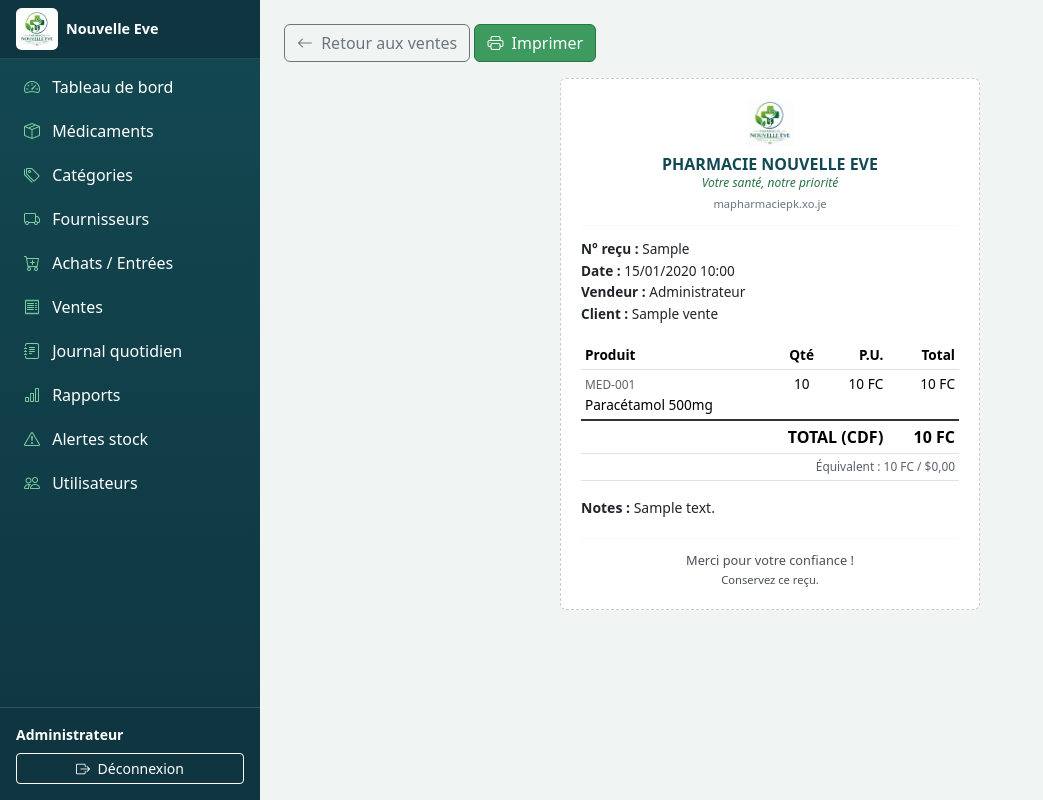
After one commit to nyenyeharry2-beep/SURVEILLANCE-DE-MOTEUR-ELECTRIQUE-AVEC-IOT, a PHP site: page /recu.php?id=1 in a window 1280 px wide. The commit adds this page. Shown: the whole page, without its empty margins (0-1043 px from the left). Run offline with PHP 8.4, Linux system fonts and the light colour scheme; a user stored in the database is signed in; data comes from the database, SQL or seed files in the repository; tables that the repository leaves empty hold one stand-in row (values such as "Sample post").

Commit message:
feat: logo compact dans menu et reçu de vente imprimable
- Logo sidebar réduit (42px) à côté du nom, libère l'espace menu
- Page recu.php avec petit logo après chaque vente
- Bouton imprimer et lien reçu dans historique ventes

Co-authored-by: nyenyeharry2-beep <nyenyeharry2-beep@users.noreply.github.com>

```diff
--- a/assets/css/app.css
+++ b/assets/css/app.css
@@ -63,24 +63,33 @@ body {
 }
 
 .sidebar-brand {
-    text-align: center;
     background-color: #0f3540;
+    border-bottom: 1px solid rgba(255, 255, 255, 0.1);
+}
+
+.app-logo-sidebar {
+    width: 42px;
+    height: 42px;
+    object-fit: contain;
+    border-radius: 0.35rem;
+    background: #ffffff;
+    padding: 2px;
+    flex-shrink: 0;
+}
+
+.sidebar-brand-text {
+    color: #ffffff !important;
+    font-size: 0.9rem;
+    font-weight: 600;
+    line-height: 1.2;
 }
 
 .sidebar-brand .app-logo {
-    max-width: 100%;
-    height: auto;
-    max-height: 120px;
-    object-fit: contain;
-    border-radius: 0.5rem;
-    background: #ffffff;
-    padding: 0.5rem;
+    display: none;
 }
 
 .sidebar-brand .brand-tagline {
-    font-size: 0.75rem;
-    color: #b8e6c8 !important;
-    font-style: italic;
+    display: none;
 }
 
 #sidebar .nav-link {
@@ -194,7 +203,7 @@ body {
 }
 
 .login-logo {
-    max-width: 220px;
+    max-width: 140px;
     width: 100%;
     height: auto;
     object-fit: contain;
@@ -220,6 +229,88 @@ body {
     color: #000;
 }
 
+/* Reçu / ticket de caisse */
+.receipt-paper {
+    max-width: 420px;
+    padding: 1.25rem;
+    border: 1px dashed #ccc;
+}
+
+.receipt-logo {
+    width: 48px;
+    height: 48px;
+    object-fit: contain;
+    margin-bottom: 0.5rem;
+}
+
+.receipt-title {
+    font-size: 1rem;
+    font-weight: 700;
+    color: var(--brand-teal-dark);
+}
+
+.receipt-tagline {
+    font-size: 0.75rem;
+    color: var(--brand-green-dark);
+    font-style: italic;
+}
+
+.receipt-url {
+    font-size: 0.7rem;
+    color: #6c757d;
+}
+
+.receipt-divider {
+    border-color: #dee2e6;
+    margin: 0.75rem 0;
+}
+
+.receipt-meta {
+    font-size: 0.85rem;
+    line-height: 1.6;
+}
+
+.receipt-table {
+    font-size: 0.85rem;
+}
+
+.receipt-total td {
+    border-top: 2px solid #333;
+    font-size: 1rem;
+}
+
+.receipt-footer {
+    font-size: 0.8rem;
+    color: #495057;
+}
+
+@media print {
+    #sidebar,
+    .receipt-actions,
+    .alert,
+    .navbar {
+        display: none !important;
+    }
+
+    #wrapper,
+    #page-content,
+    .container-fluid {
+        margin: 0 !important;
+        padding: 0 !important;
+        width: 100% !important;
+    }
+
+    .receipt-paper {
+        border: none;
+        box-shadow: none;
+        max-width: 100%;
+    }
+
+    body {
+        background: #fff !important;
+    }
+}
+
 @media (max-width: 768px) {
     #wrapper {
         flex-direction: column;
@@ -231,7 +322,8 @@ body {
         position: relative;
     }
 
-    .sidebar-brand .app-logo {
-        max-height: 80px;
+    .sidebar-brand .app-logo-sidebar {
+        width: 36px;
+        height: 36px;
     }
 }
--- a/includes/header.php
+++ b/includes/header.php
@@ -17,11 +17,11 @@ $currentPage = basename($_SERVER['PHP_SELF'], '.php');
 <?php if ($user): ?>
 <div class="d-flex" id="wrapper">
     <nav id="sidebar" class="sidebar-dark">
-        <div class="sidebar-brand p-3">
-            <a href="dashboard.php" class="text-decoration-none">
-                <img src="<?= e(appLogo()) ?>" alt="<?= e(appName()) ?>" class="app-logo d-block mx-auto">
+        <div class="sidebar-brand py-2 px-3">
+            <a href="dashboard.php" class="text-decoration-none d-flex align-items-center gap-2">
+                <img src="<?= e(appLogo()) ?>" alt="<?= e(appName()) ?>" class="app-logo-sidebar">
+                <span class="sidebar-brand-text"><?= e(appName()) ?></span>
             </a>
-            <div class="brand-tagline mt-2"><?= e(appTagline()) ?></div>
         </div>
         <ul class="nav flex-column p-2">
             <li class="nav-item">
--- /dev/null
+++ b/recu.php
@@ -0,0 +1,112 @@
+<?php
+require_once __DIR__ . '/includes/auth.php';
+requireLogin();
+
+$db = getDB();
+$id = (int) ($_GET['id'] ?? 0);
+
+if ($id <= 0) {
+    flash('danger', 'Reçu introuvable.');
+    redirect('ventes.php');
+}
+
+$stmt = $db->prepare('
+    SELECT v.*, u.nom AS vendeur
+    FROM ventes v
+    JOIN utilisateurs u ON u.id = v.utilisateur_id
+    WHERE v.id = ?
+');
+$stmt->execute([$id]);
+$vente = $stmt->fetch();
+
+if (!$vente) {
+    flash('danger', 'Reçu introuvable.');
+    redirect('ventes.php');
+}
+
+$lignes = $db->prepare('
+    SELECT vl.*, m.code, m.nom
+    FROM vente_lignes vl
+    JOIN medicaments m ON m.id = vl.medicament_id
+    WHERE vl.vente_id = ?
+');
+$lignes->execute([$id]);
+$details = $lignes->fetchAll();
+
+$devise = normalizeDevise($vente['devise'] ?? 'CDF');
+$pageTitle = 'Reçu ' . $vente['numero'];
+require_once __DIR__ . '/includes/header.php';
+?>
+
+<div class="receipt-actions mb-3 d-print-none">
+    <a href="ventes.php" class="btn btn-outline-secondary"><i class="bi bi-arrow-left me-1"></i> Retour aux ventes</a>
+    <button type="button" class="btn btn-primary" onclick="window.print()"><i class="bi bi-printer me-1"></i> Imprimer</button>
+</div>
+
+<div class="receipt-paper card mx-auto">
+    <div class="receipt-header text-center">
+        <img src="<?= e(appLogo()) ?>" alt="<?= e(appName()) ?>" class="receipt-logo">
+        <h2 class="receipt-title mb-0">PHARMACIE <?= e(strtoupper(appName())) ?></h2>
+        <p class="receipt-tagline mb-1"><?= e(appTagline()) ?></p>
+        <p class="receipt-url mb-0">mapharmaciepk.xo.je</p>
+    </div>
+
+    <hr class="receipt-divider">
+
+    <div class="receipt-meta">
+        <div><strong>N° reçu :</strong> <?= e($vente['numero']) ?></div>
+        <div><strong>Date :</strong> <?= date('d/m/Y H:i', strtotime($vente['date_vente'])) ?></div>
+        <div><strong>Vendeur :</strong> <?= e($vente['vendeur']) ?></div>
+        <?php if ($vente['client_nom']): ?>
+        <div><strong>Client :</strong> <?= e($vente['client_nom']) ?></div>
+        <?php endif; ?>
+    </div>
+
+    <table class="table table-sm receipt-table mt-3 mb-3">
+        <thead>
+            <tr>
+                <th>Produit</th>
+                <th class="text-center">Qté</th>
+                <th class="text-end">P.U.</th>
+                <th class="text-end">Total</th>
+            </tr>
+        </thead>
+        <tbody>
+        <?php foreach ($details as $l): ?>
+        <tr>
+            <td>
+                <small class="text-muted"><?= e($l['code']) ?></small><br>
+                <?= e($l['nom']) ?>
+            </td>
+            <td class="text-center"><?= $l['quantite'] ?></td>
+            <td class="text-end"><?= formatMoney((float) $l['prix_unitaire'], $devise) ?></td>
+            <td class="text-end"><?= formatMoney((float) $l['sous_total'], $devise) ?></td>
+        </tr>
+        <?php endforeach; ?>
+        </tbody>
+        <tfoot>
+            <tr class="receipt-total">
+                <td colspan="3" class="text-end"><strong>TOTAL (<?= e($devise) ?>)</strong></td>
+                <td class="text-end"><strong><?= formatMoney((float) $vente['montant_total'], $devise) ?></strong></td>
+            </tr>
+            <tr>
+                <td colspan="4" class="text-end text-muted small">
+                    Équivalent : <?= formatDualMoney((float) $vente['montant_total'], $devise) ?>
+                </td>
+            </tr>
+        </tfoot>
+    </table>
+
+    <?php if ($vente['notes']): ?>
+    <p class="small mb-2"><strong>Notes :</strong> <?= e($vente['notes']) ?></p>
+    <?php endif; ?>
+
+    <hr class="receipt-divider">
+
+    <p class="receipt-footer text-center mb-0">
+        Merci pour votre confiance !<br>
+        <small>Conservez ce reçu.</small>
+    </p>
+</div>
+
+<?php require_once __DIR__ . '/includes/footer.php'; ?>
```
Also changed, not shown: ventes.php (+8 -5 lines), 1 other file.
